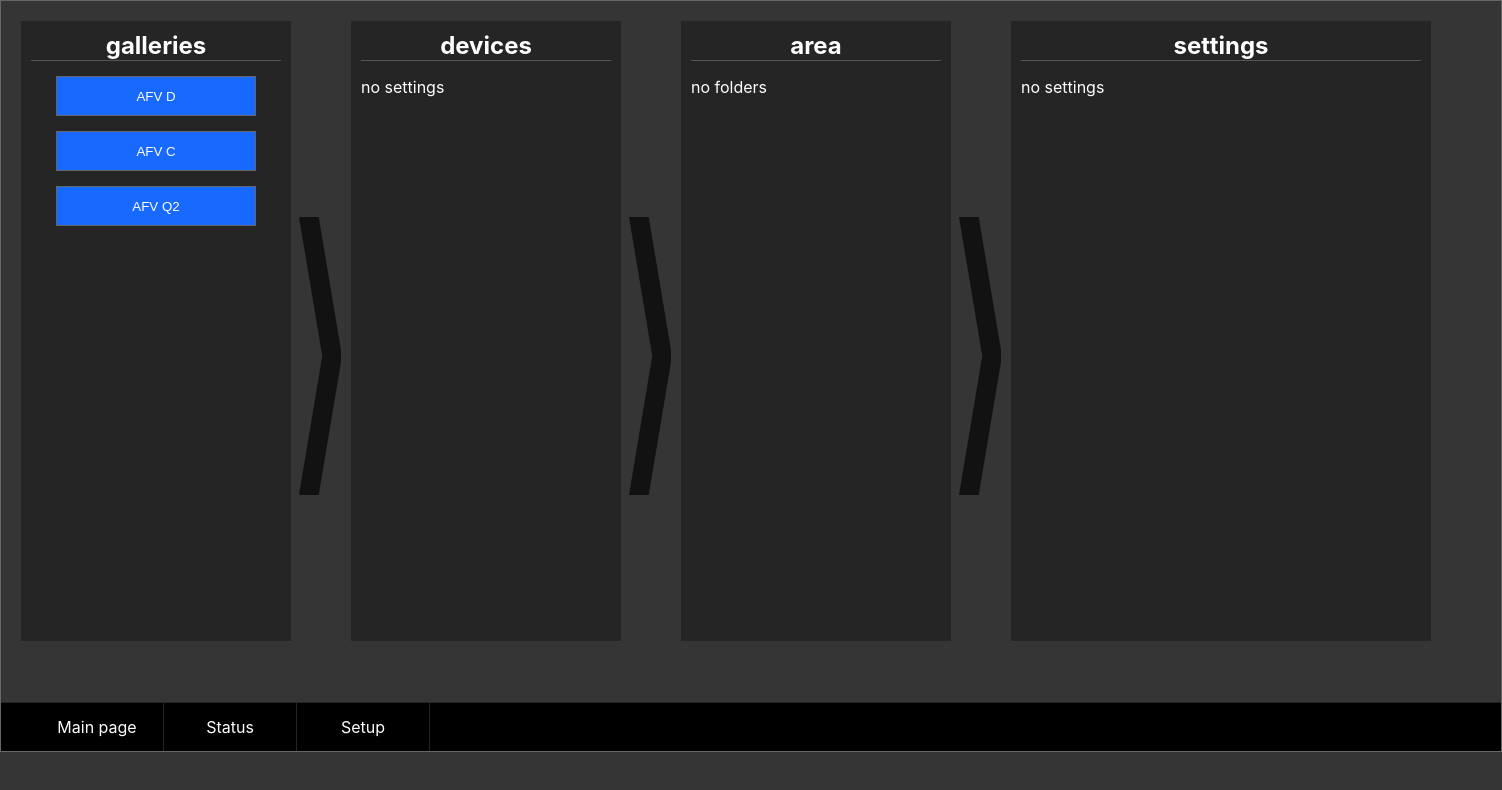
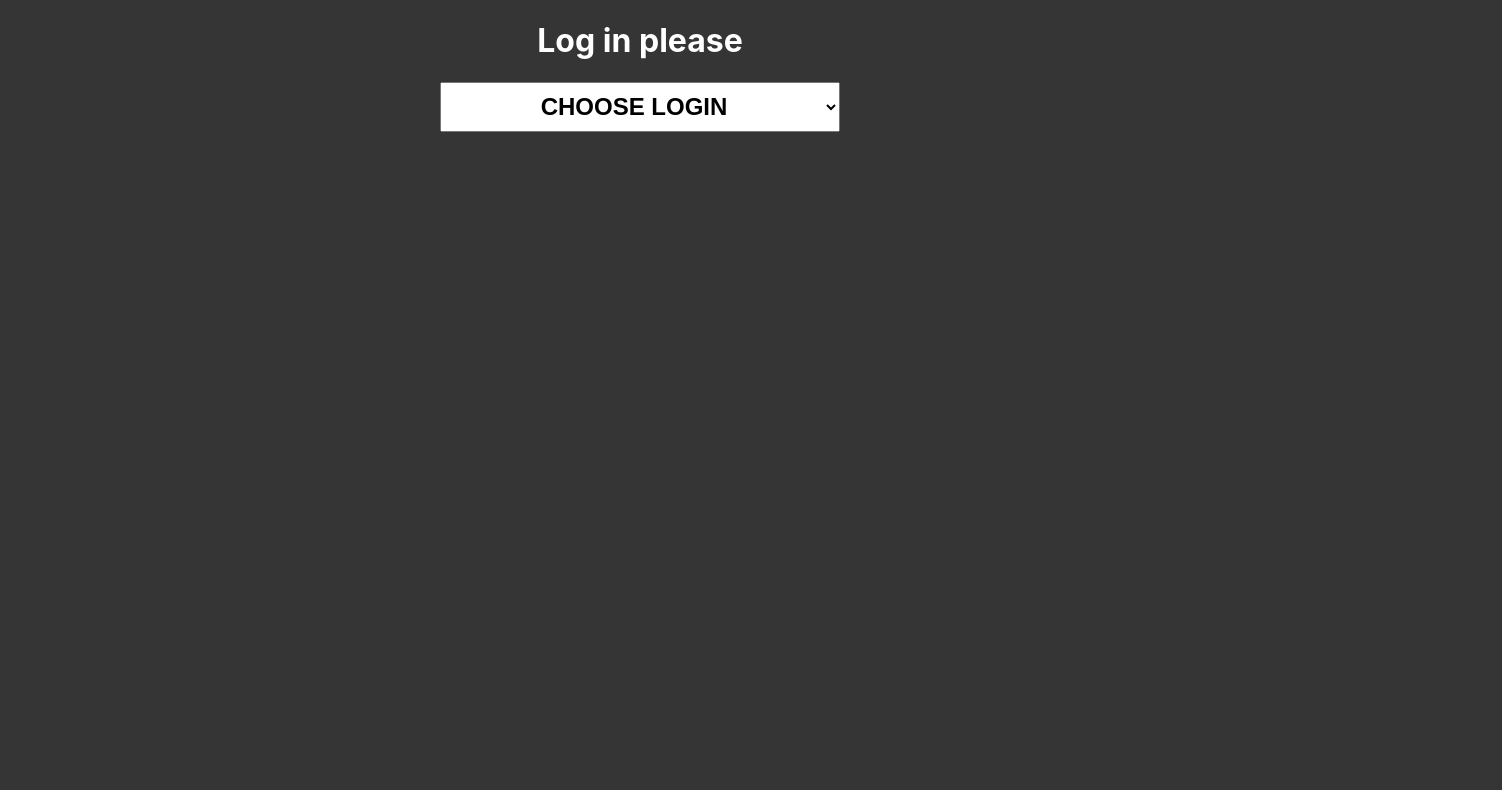
Before and after one commit to BenjaminLyrk/sofie-config-v2, a React (Create React App) app: page /test in a window 1280 px wide. Shown: the top 790 px of the page, 1502 px wide, since content can reach past the window. Built offline with nearby package versions, Linux system fonts and the light colour scheme.

Commit message:
added login state

```diff
--- a/src/App.css
+++ b/src/App.css
@@ -225,3 +225,10 @@ DIV.infoValue {
   top: -10px;
   left: 120px;
 }
+div.login select {
+  width: 400px;
+  height: 50px;
+  font-size: 24px;
+  text-align: center;
+  font-weight: bold;
+}
--- a/src/App.tsx
+++ b/src/App.tsx
@@ -9,17 +9,22 @@ import Test from './components/Test';
 import Navigation from './components/Navigation';
 import Lost from './components/Lost';
 
+const initialState ={
+  isLoggedIn: 0
+}
 interface IProps {
 }
 
-interface IState {
-}
-
+type IState = Readonly<typeof initialState>
 
 class App extends  React.Component<IProps, IState> {
+  readonly state: IState = initialState;
 
-
+  handleLogin(){
+    this.setState({isLoggedIn: 1 })
+    }
   render() {
+    if (this.state.isLoggedIn > 0){
           return (
             <Router>
               <div className="App">
@@ -37,6 +42,22 @@ class App extends  React.Component<IProps, IState> {
               </div>
             </Router>
           );
+    } else {
+      return(
+        <div className="login">
+                    <h1>Log in please</h1>
+                    <form>
+                        <select  onChange={() => this.handleLogin()} >
+                            <option value="0">CHOOSE LOGIN</option>
+                            <option value="10">AFV D</option>
+                            <option value="11">AFV C</option>
+                            <option value="1">USER</option>
+                            <option value="100">ADMIN</option>
+                        </select>
+                    </form>
+                </div>
+      )
+    }
   }
 }
 
--- a/src/components/Navigation.css
+++ b/src/components/Navigation.css
@@ -52,3 +52,17 @@
 .subNavOff {
   display: none;
 }
+#logOff {
+  position: absolute;
+  bottom: 0px;
+  right: 100px;
+  height: 50px;
+  width: 100px;
+  border: none;
+  background-color: #000;
+  color: white;
+  border: 1px solid white;
+}
+#logOff:hover {
+  background-color: #761912;
+}
--- a/src/components/Navigation.tsx
+++ b/src/components/Navigation.tsx
@@ -41,6 +41,7 @@ class Navigation extends React.Component<IProps, State> {
                       <div  className="dividerBTN" onClick={() => this.subNav('ON')}>Setup</div>
                     </li>
                 </ul>
+                <button id="logOff" onClick={() => window.location.reload(false)}>LOG OFF</button>
               </div>
               </div>
             )
```
Lines whose indentation alone changed are shown as unchanged.
